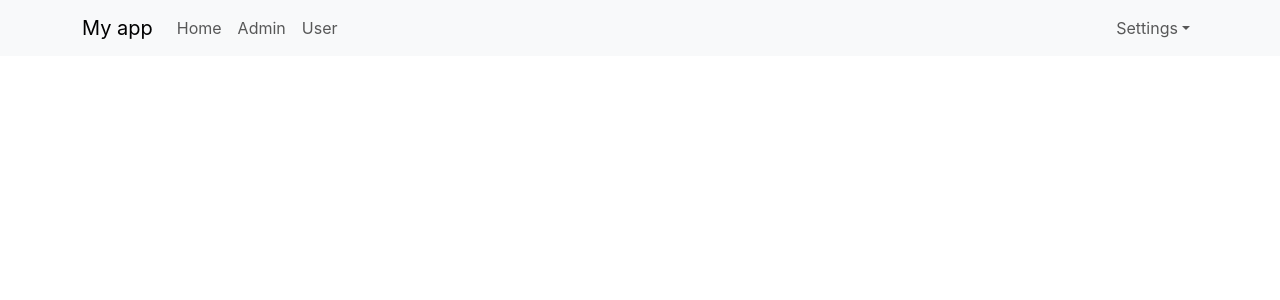
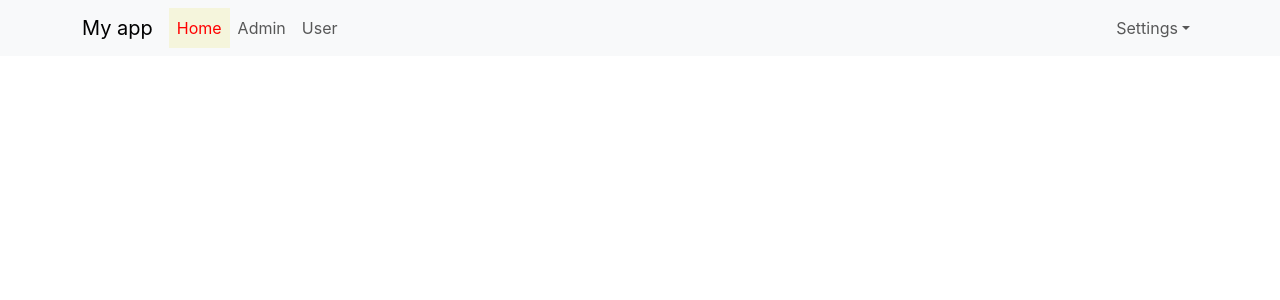
Before and after one commit to thaovy1994/react-redux, a React (Create React App) app: page / in a window 1280 px wide. Shown: the top 300 px of the page. Built offline with nearby package versions, Linux system fonts and the light colour scheme.

Commit message:
NavLink - CSS

```diff
--- a/src/App.scss
+++ b/src/App.scss
@@ -7,3 +7,16 @@
   -webkit-font-smoothing: antialiased;
   -moz-osx-font-smoothing: grayscale;
 }
+
+.app-container {
+  .header-container {
+    .navbar-nav {
+      .nav-link {
+        &.active {
+          background-color: beige;
+          color: red;
+        }
+      }
+    }
+  }
+}
--- a/src/components/Header/Header.js
+++ b/src/components/Header/Header.js
@@ -2,7 +2,7 @@
 import Nav from "react-bootstrap/Nav";
 import Navbar from "react-bootstrap/Navbar";
 import NavDropdown from "react-bootstrap/NavDropdown";
-import { Link } from "react-router-dom";
+import { NavLink } from "react-router-dom";
 
 const Header = () => {
   return (
@@ -12,15 +12,15 @@
         <Navbar.Toggle aria-controls="basic-navbar-nav" />
         <Navbar.Collapse id="basic-navbar-nav">
           <Nav className="me-auto">
-            <Link to="/" className="nav-link">
+            <NavLink to="/" className="nav-link">
               Home
-            </Link>
-            <Link to="/admin" className="nav-link">
+            </NavLink>
+            <NavLink to="/admin" className="nav-link">
               Admin
-            </Link>
-            <Link to="/users" className="nav-link">
+            </NavLink>
+            <NavLink to="/users" className="nav-link">
               User
-            </Link>
+            </NavLink>
           </Nav>
           <Nav>
             <NavDropdown title="Settings" id="basic-nav-dropdown">
```
